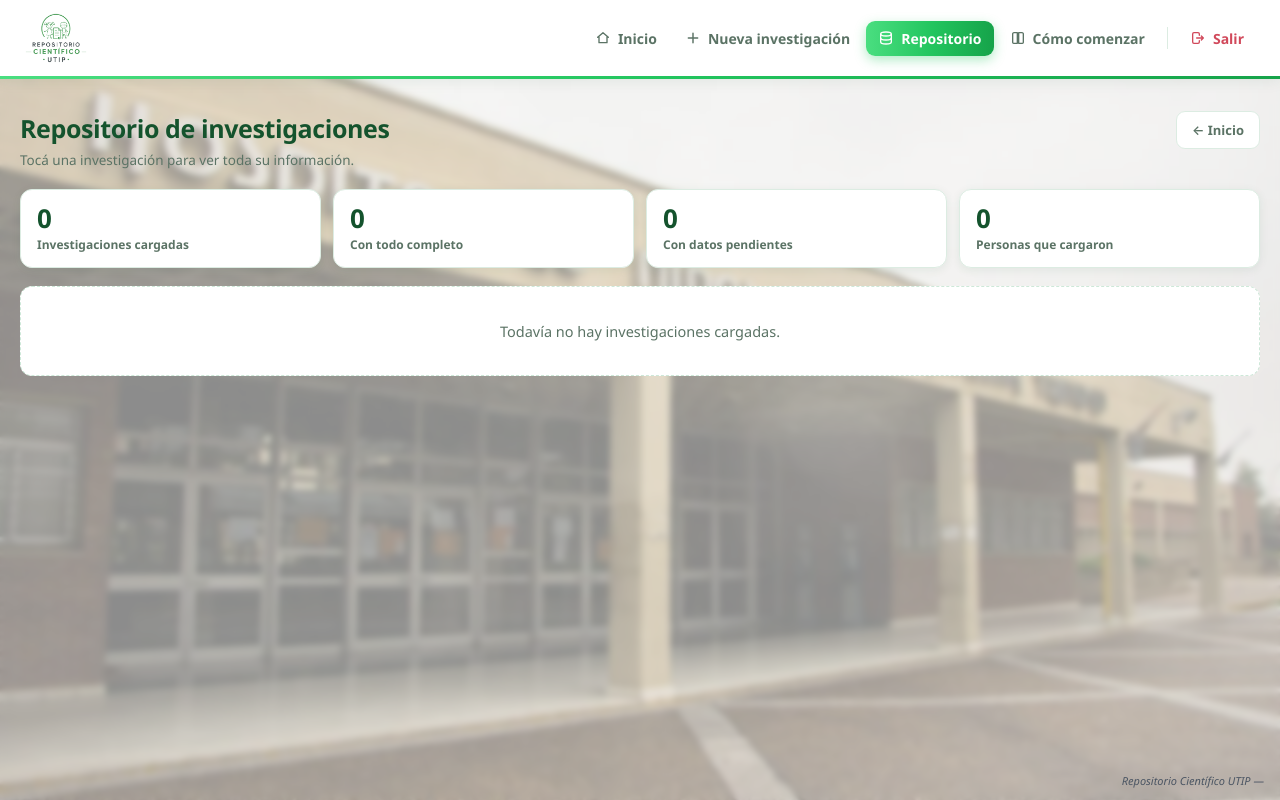
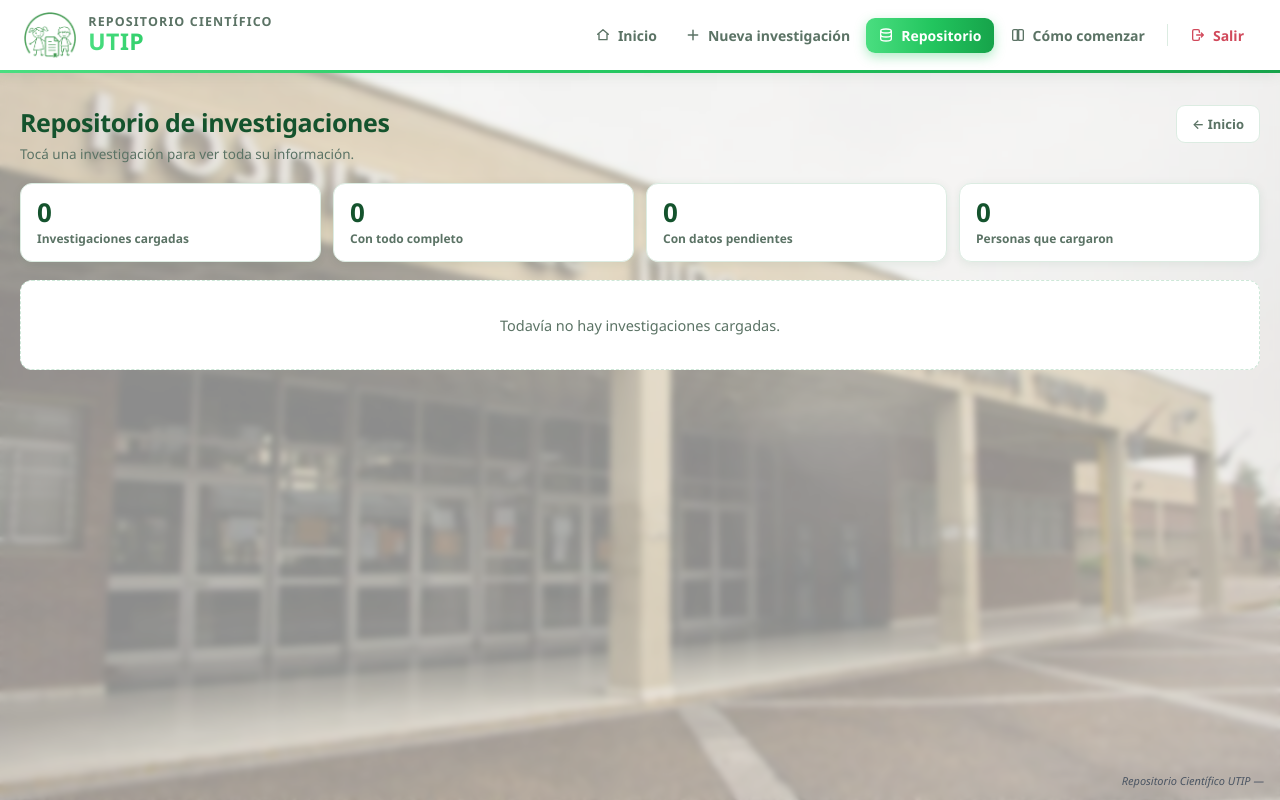
Before and after one commit to lecato86/Repositorio-Cientifico-UTIP, a Flask app: page /repositorio in a window 1280 px wide. Run offline with Flask 3, Linux system fonts and the light colour scheme; the visitor is signed in with stand-in values (Sample User, id 1); data that the repository does not hold is empty; some libraries are stand-ins or nearby versions.

Commit message:
Nombre al lado del logo en la barra
La barra vuelve a llevar el nombre en texto, pero legible: al lado va el
circulo del logo (logo-icono.png, recortado del logo.png ya transparente) y
"REPOSITORIO CIENTIFICO / UTIP" en dos lineas. Con el logo completo el mismo
nombre quedaba escrito dos veces, y adentro del PNG a esta altura sus letras
miden unos 6px.

El logo entero se sigue usando en el login, donde hay lugar para leerlo.

En pantallas de menos de 720px el texto se oculta y queda el logo solo, para
no pelear con el nav por el ancho.

Co-Authored-By: Claude Opus 5 (1M context) <noreply@anthropic.com>

```diff
--- a/static/css/base.css
+++ b/static/css/base.css
@@ -63,10 +63,11 @@ body {
     color: var(--sc-navy);
 }
 
-/* El logo es la marca: trae el nombre adentro, no lleva texto al lado. */
+/* Marca: el círculo del logo + el nombre al lado, en texto. */
 .brand {
     display: flex;
     align-items: center;
+    gap: 12px;
     padding-right: 8px;
     text-decoration: none;
 }
@@ -75,8 +76,44 @@ body {
    que se le da acá es la del dibujo, sin aire alrededor. El atributo height del
    HTML lleva el mismo valor para que no salte el layout mientras carga. */
 .brand img {
-    height: 52px;
+    height: 46px;
     width: auto;
+}
+
+/* Dos líneas, con la misma jerarquía que el logo: el nombre arriba en chico y
+   la sigla abajo en grande. En una sola línea el texto se come el ancho que
+   necesita el nav. */
+.brand .wordmark {
+    display: flex;
+    flex-direction: column;
+    line-height: 1.1;
+    white-space: nowrap;
+}
+
+.brand .wordmark-linea {
+    font-size: 12.5px;
+    font-weight: 700;
+    letter-spacing: .09em;
+    text-transform: uppercase;
+    color: var(--sc-muted);
+}
+
+.brand .wordmark-sigla {
+    font-size: 23px;
+    font-weight: 800;
+    letter-spacing: .02em;
+    background: var(--sc-grad);
+    -webkit-background-clip: text;
+    background-clip: text;
+    color: transparent;
+}
+
+/* En pantalla angosta el nav ya usa todo el ancho: queda el logo solo, que se
+   sigue entendiendo. */
+@media (max-width: 720px) {
+    .brand .wordmark {
+        display: none;
+    }
 }
 
 .nav {
--- a/templates/base.html
+++ b/templates/base.html
@@ -10,10 +10,17 @@
 <body>
 <div class="overlay"></div>
 <header class="header">
-    {# El logo ya trae el nombre escrito, así que no lleva wordmark al lado. #}
+    {# En la barra va el círculo del logo y el nombre al lado en texto: el
+       logo.png completo trae el nombre adentro, y a esta altura sus letras
+       quedan de unos 6px. El logo entero se usa en el login, que tiene lugar.
+       El texto es decorativo (el nombre ya lo da el alt de la imagen). #}
     <a class="brand" href="{{ url_for('estudios.inicio') }}">
-        <img src="{{ url_for('static', filename='logo.png') }}" alt="Repositorio Científico UTIP" height="52"
-             onerror="this.style.display='none'">
+        <img src="{{ url_for('static', filename='logo-icono.png') }}" alt="Repositorio Científico UTIP"
+             height="46" onerror="this.style.display='none'">
+        <span class="wordmark" aria-hidden="true">
+            <span class="wordmark-linea">Repositorio Científico</span>
+            <span class="wordmark-sigla">UTIP</span>
+        </span>
     </a>
     <nav class="nav">
         <a href="{{ url_for('estudios.inicio') }}" {% if request.endpoint == 'estudios.inicio' %}class="active"{% endif %}>
```
Also changed, not shown: static/logo-icono.png (added).
